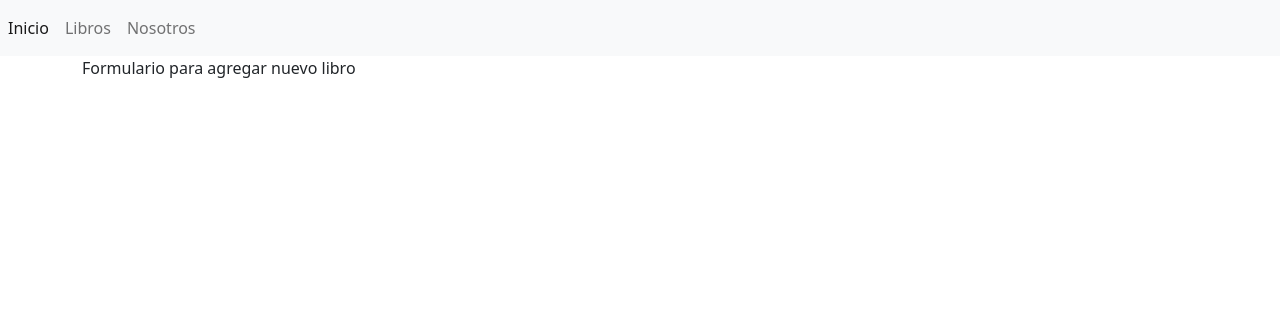
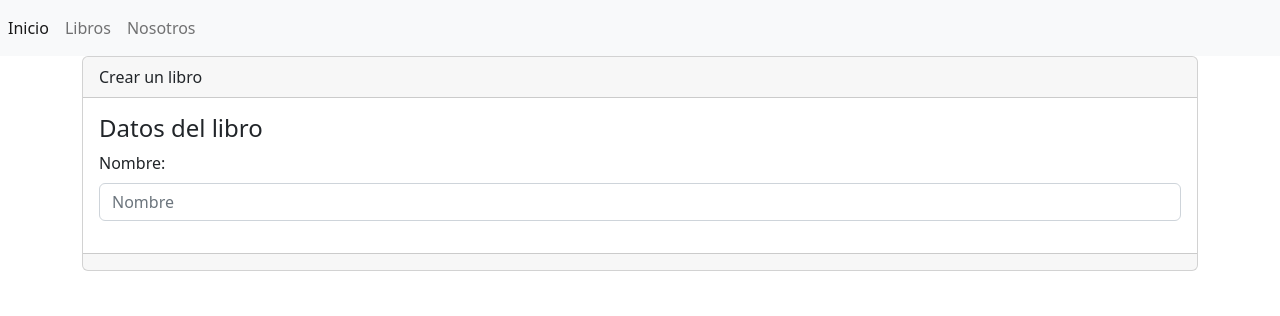
Before and after one commit to msp07kjp/sistema, a Django app: page /libros/crear in a window 1280 px wide. Shown: the top 316 px of the page. Run offline with Django 4.2, Linux system fonts and the light colour scheme.

Commit message:
fromulario generico

```diff
--- a/libreria/templates/libros/crear.html
+++ b/libreria/templates/libros/crear.html
@@ -1,5 +1,17 @@
 {% extends "base.html"%}
 {% block titulo %} Agregar nuevo Libro {% endblock %}
 {% block contenido %}
-Formulario para agregar nuevo libro
+
+<div class="card">
+    <div class="card-header">
+        Crear un libro
+    </div>
+    <div class="card-body">
+        <h4 class="card-title">Datos del libro</h4>
+        {%  include 'libros/form.html'%}
+    </div>
+    <div class="card-footer text-muted">
+
+    </div>
+</div>
 {% endblock %}
--- a/libreria/templates/libros/form.html
+++ b/libreria/templates/libros/form.html
@@ -0,0 +1,9 @@
+
+<form enctype="multipart/form-data" method="post">
+    <div class="mb-3">
+      <label for="" class="form-label">Nombre:</label>
+      <input type="text"
+        class="form-control" name="" id="" aria-describedby="helpId" placeholder="Nombre">
+
+    </div>
+</form>
```
